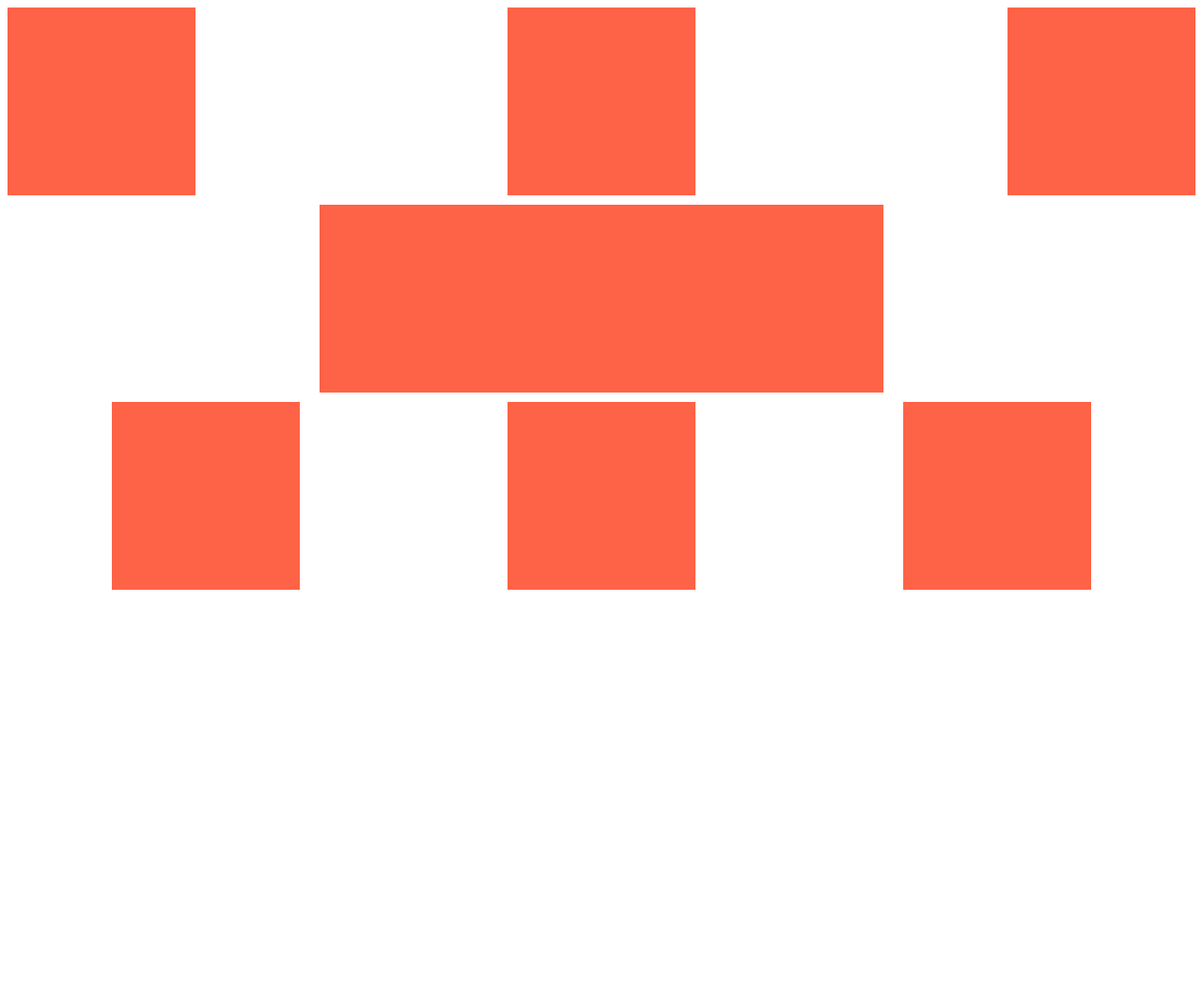
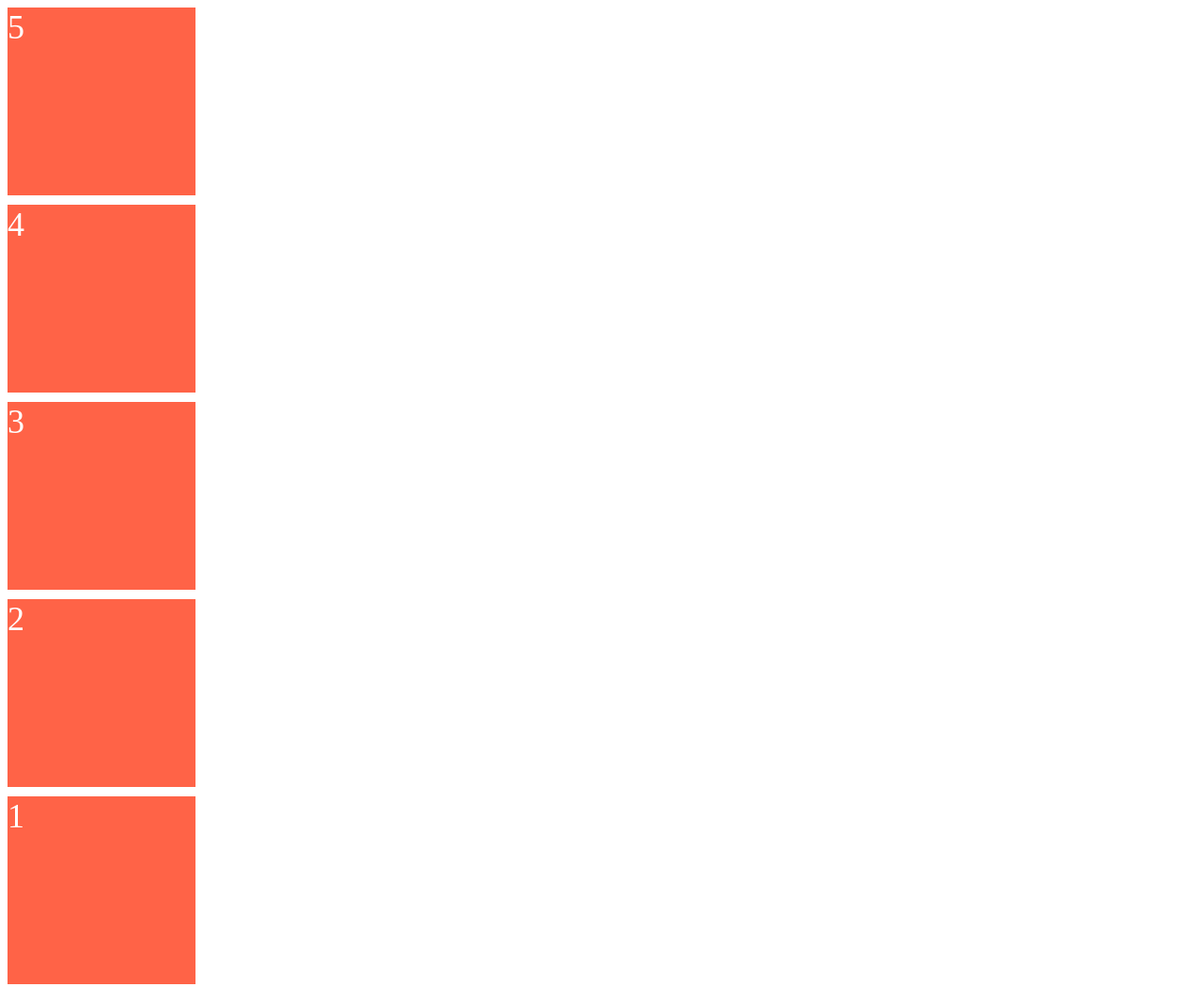
Before and after one commit to jliliflora/css-layout-master, a website built with Vite: page index.html in a window 1280 px wide. Shown: the whole page at 94% size. Before the commit the page ends 800 px from the top, so only its background shows below. Built offline with nearby package versions, Linux system fonts and the light colour scheme.

Commit message:
2.3 Flex Direction

```diff
--- a/index.html
+++ b/index.html
@@ -7,20 +7,12 @@
     <title>CSS Layout Master</title>
   </head>
   <body>
-    <div class="space-between">
-      <div class="box"></div>
-      <div class="box"></div>
-      <div class="box"></div>
-    </div>
-    <div class="center">
-      <div class="box"></div>
-      <div class="box"></div>
-      <div class="box"></div>
-    </div>
-    <div class="space-around">
-      <div class="box"></div>
-      <div class="box"></div>
-      <div class="box"></div>
+    <div class="father">
+      <div class="box">1</div>
+      <div class="box">2</div>
+      <div class="box">3</div>
+      <div class="box">4</div>
+      <div class="box">5</div>
     </div>
   </body>
 </html>
--- a/style/style.css
+++ b/style/style.css
@@ -1,20 +1,13 @@
-.space-between {
+.father {
   display: flex;
-  justify-content: space-between;
-}
-.center {
-  display: flex;
-  justify-content: center;
-  margin-top: 10px;
-}
-.space-around {
-  display: flex;
-  justify-content: space-around;
-  margin-top: 10px;
+  flex-direction: column-reverse;
+  gap: 10px;
 }
 
 .box {
   width: 200px;
   height: 200px;
   background-color: tomato;
+  color: white;
+  font-size: 36px;
 }
```
